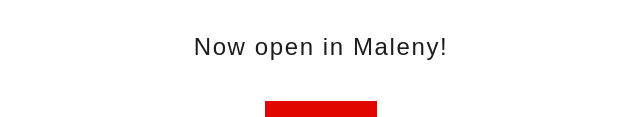
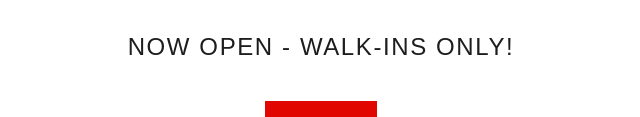
Before and after one commit to pockyasianrestaurant/pockyasianrestaurant, a plain HTML site: page index.html in a window 1280 px wide. Shown: the part 333-450 px from the top of the page, without its empty margins (319-959 px from the left). Drawn offline with Linux system fonts and the light colour scheme; a web font is replaced by a local one.

Commit message:
Update index.html

```diff
--- a/index.html
+++ b/index.html
@@ -192,7 +192,7 @@
   </div>
 
   <!-- Updated subheading -->
-  <div class="subheading">Now open in Maleny!</div>
+  <div class="subheading">NOW OPEN - WALK-INS ONLY!</div>
 
   <!-- New Menu button + updated Keep me updated button -->
   <div class="cta-group">
```
